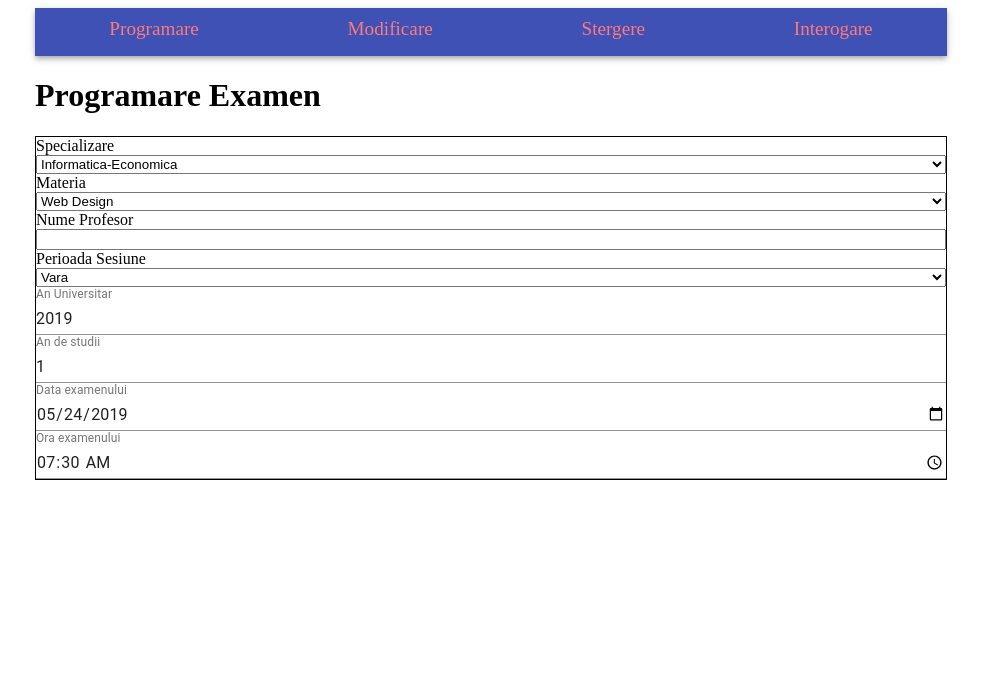
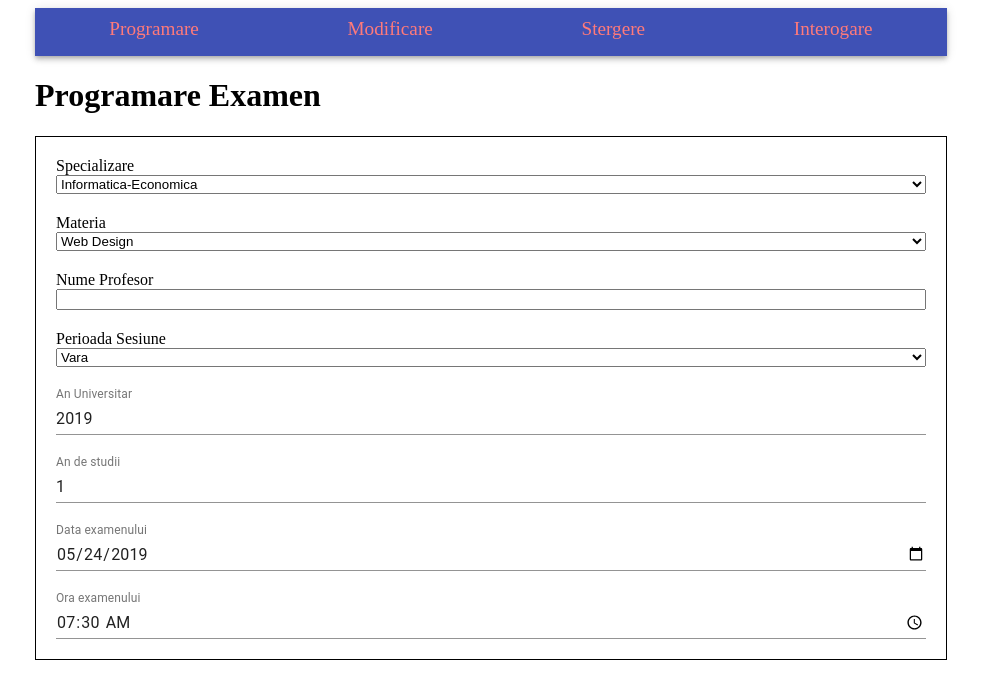
Before and after one commit to constAlex/platforma-facultate-demo, a React (Create React App) app: page /programare in a window 1280 px wide. Shown: the top 698 px of the page, without its empty margins (149-1130 px from the left). Built offline with nearby package versions, Linux system fonts and the light colour scheme.

Commit message:
applied margin for input fields

```diff
--- a/src/MainForm.css
+++ b/src/MainForm.css
@@ -6,4 +6,9 @@
     display: flex;
     flex-direction: column;
     border: 1px solid black;
+    padding: 20px;
 }
+
+.MainForm-Field {
+    margin-bottom: 20px;
+}
--- a/src/MainForm.jsx
+++ b/src/MainForm.jsx
@@ -16,12 +16,12 @@ class MainForm extends Component {
         <h1>Programare Examen</h1>
         <form>
           <label for="specializare">Specializare</label>
-          <select id="sesiune">
+          <select className="MainForm-Field" id="sesiune">
             <option>Informatica-Economica</option>
             <option>Informatica-Matematica</option>
           </select>
           <label for="materia">Materia</label>
-          <select id="materia">
+          <select className="MainForm-Field" id="materia">
             <option>C#</option>
             <option>Java</option>
             <option selected>Web Design</option>
@@ -30,20 +30,35 @@ class MainForm extends Component {
             <option>Econometrie</option>
           </select>
           <label for="profesor">Nume Profesor</label>
-          <input type="text" id="profesor" />
+          <input className="MainForm-Field" type="text" id="profesor" />
           <label for="sesiune">Perioada Sesiune</label>
-          <select id="sesiune">
+          <select className="MainForm-Field" id="sesiune">
             <option>Vara</option>
             <option>Iarna</option>
           </select>
-          <TextField label="An Universitar" type="number" defaultValue="2019" />
-          <TextField label="An de studii" type="number" defaultValue="1" />
           <TextField
+            style={{ marginBottom: "20px" }}
+            label="An Universitar"
+            type="number"
+            defaultValue="2019"
+          />
+          <TextField
+            style={{ marginBottom: "20px" }}
+            label="An de studii"
+            type="number"
+            defaultValue="1"
+          />
+          <TextField
+            style={{ marginBottom: "20px" }}
             label="Data examenului"
             type="date"
             defaultValue="2019-05-24"
           />
-          <TextField label="Ora examenului" type="time" defaultValue="07:30" />
+          <TextField
+            label="Ora examenului"
+            type="time"
+            defaultValue="07:30"
+          />
         </form>
       </div>
     );
```
